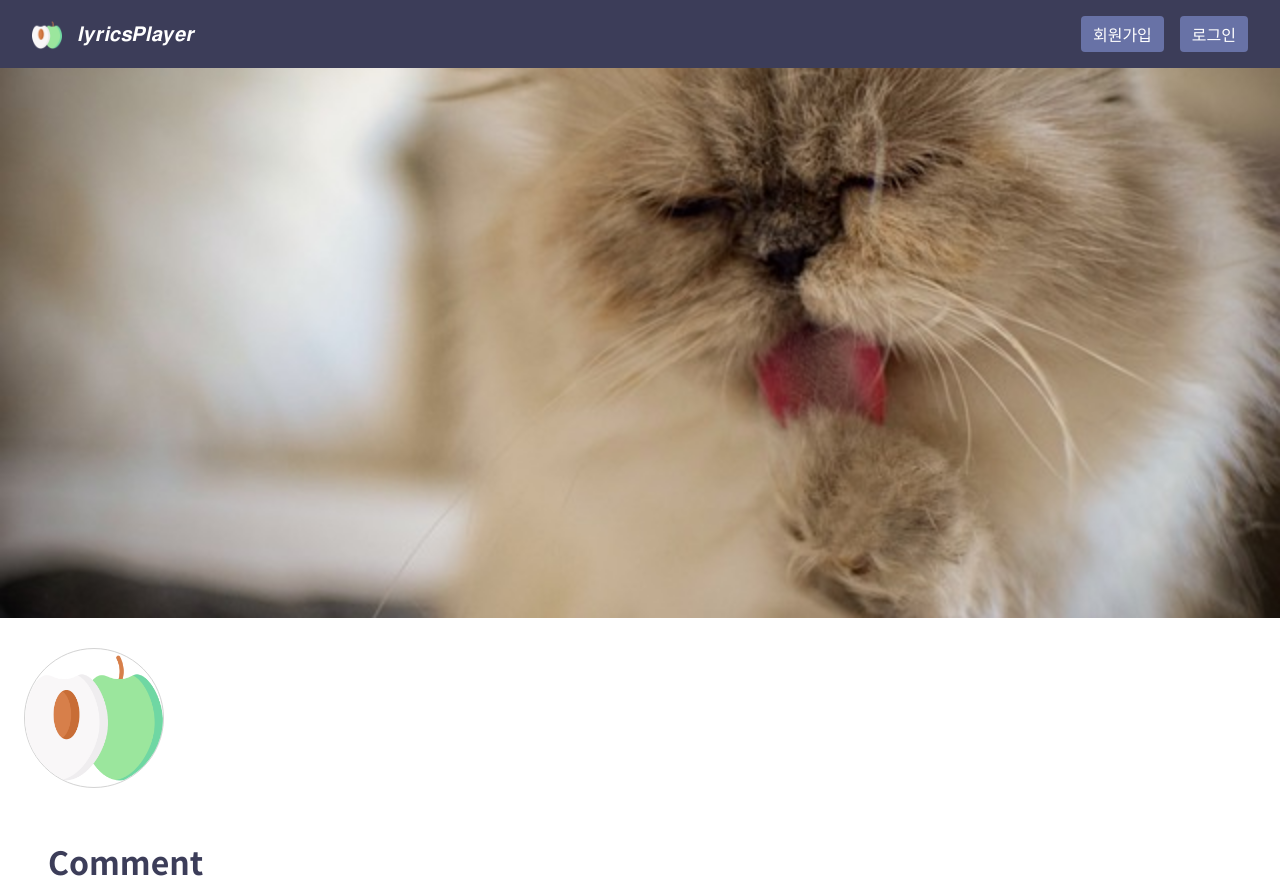
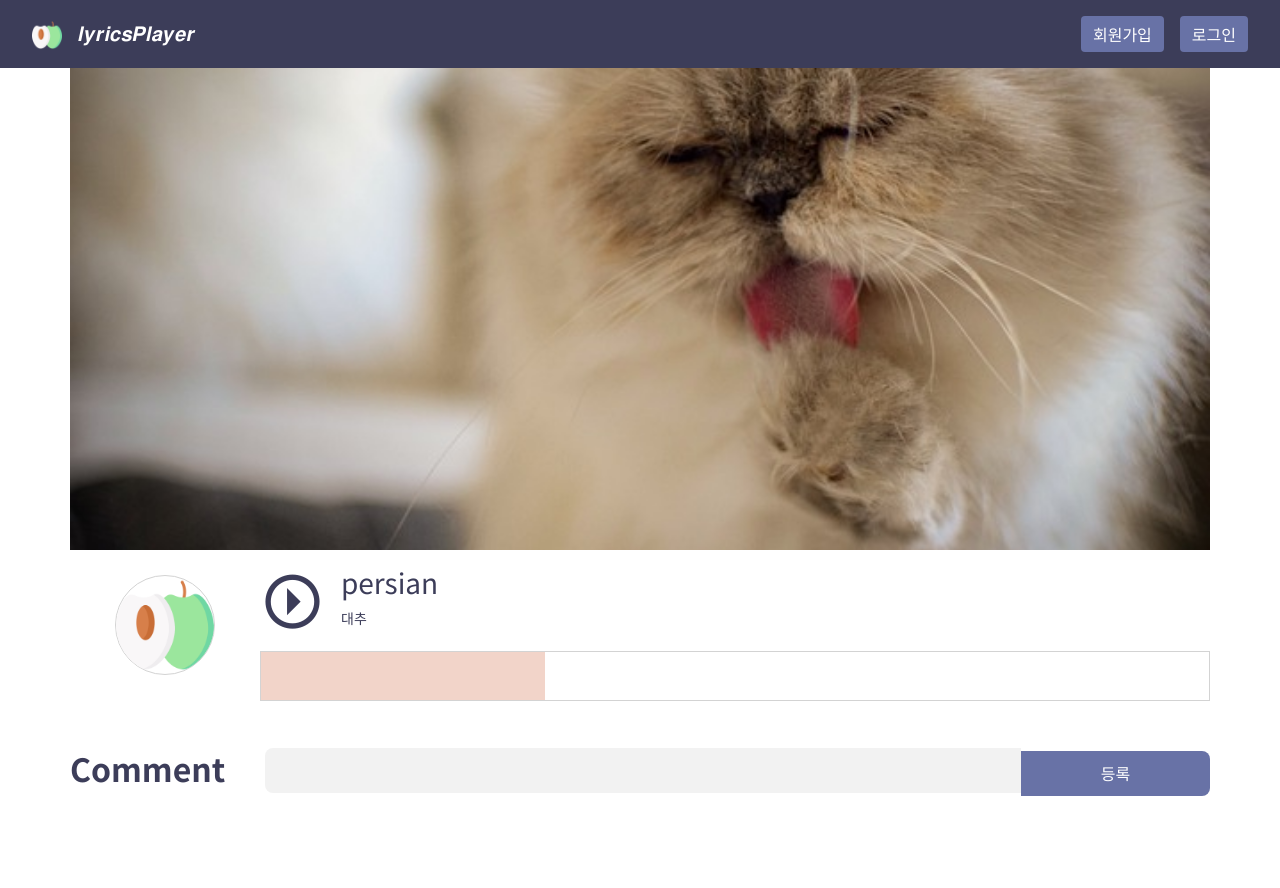
Before and after one commit to dnfwlxo11/lyricsPlayer, a Vue app in the folder client/: page /music/1 in a window 1280 px wide. After the commit the page ends 800 px from the top, so only its background shows below. Built offline with nearby package versions, Linux system fonts and the light colour scheme.

Commit message:
add: music component element add

```diff
--- a/client/src/views/Home.vue
+++ b/client/src/views/Home.vue
@@ -13,7 +13,6 @@
             <div class="d-flex justify-content-center align-items-center mb-5" style="font-size: 20px;text-left;height: 15%;"><span>가장 인기있는 노래들을 들어보세요!</span></div>
             <div class="row m-0 p-0">
                 <div class="col-md-2 mb-5 album" v-for="(item, key) in dummy" :key="key" style="float: left;">
-                    {{item}}{{key}}
                     <div class="thumbnail card mb-1">
                         <img :src="require(`@/assets/dummy/${item}.jpg`)" :alt="`${item}`" style="object-fit: cover;" @click="$router.push({ path: `/music/${key}`})">
                     </div>
@@ -52,6 +51,10 @@
 </script>
 
 <style>
+    .top {
+        position: fixed;
+    }
+
     .search {
         height: 100px;
     }
--- a/client/src/views/music/music.vue
+++ b/client/src/views/music/music.vue
@@ -1,20 +1,29 @@
 <template>
     <div class="music">
         <top></top>
+        <div class="container p-0" style="min-width: 1000px;">
             <div class="profile">
                 <img class="w-100" :src="require(`@/assets/dummy/${dummy[musicId]}.jpg`)" :alt="dummy[musicId]" style="height: 550px; object-fit: cover;">
             </div>
-        <div class="mb-4">
-            <div class="row" style="height: 200px;">
-                <div class="col-2 h-100 d-flex justify-content-center align-items-center">
+            <div class="mb-5">
+                <div class="row m-0 p-0" style="height: 150px;">
+                    <div class="col-2 m-0 p-0 h-100 d-flex justify-content-center align-items-center">
                         <img class="musician-img" src="@/assets/dummy/musician.png" alt="대추">
                     </div>
-                <div class="col-10 h-100 d-flex justify-content-center align-items-center">
 
+                    <div class="col-10 m-0 p-0">
+                        <i class="mr-3 mdi mdi-arrow-right-drop-circle-outline" style="font-size: 65px;float: left;"></i>
+                        <div class="row m-0 p-0 mb-2 mt-3 text-left"><h3 class="m-0 p-0">{{dummy[musicId]}}</h3></div>
+                        <div class="row m-0 p-0 text-left"><small class="m-0 p-0"> 대추</small></div>
+                        <div>
+                            <progress value="30" max="100" style="height: 50px;width: 100%;"></progress>
+                        </div>
                     </div>
                 </div>
             </div>
             <comments></comments>
+        </div>
+
     </div>
 </template>
 
@@ -42,8 +51,23 @@ export default {
 </script>
 
 <style>
+progress {
+    border-radius: 0;
+    color: #3C3D59;
+    border: 1px solid lightgrey;
+}
+
+progress::-webkit-progress-value {
+    background-color: #F2D4C9;
+}
+
+progress::-webkit-progress-bar {
+    background-color: white;
+}
+
 .musician-img {
-    height: 70%;
+    height: 100px;
+    width: 100px;
     border-radius: 70%;
     border: 0.1rem lightgrey solid;
 }
--- a/client/src/views/music/vues/comments.vue
+++ b/client/src/views/music/vues/comments.vue
@@ -1,7 +1,13 @@
 <template>
     <div class="comments">
-        <div class="pl-5 text-left">
-            <h2><strong>Comment</strong></h2>
+        <div class="text-left">
+            <div class="row h-100 d-flex justify-content-center align-items-center">
+                <div class="col-2"><h2><strong>Comment</strong></h2></div>
+                <div class="col-10">
+                    <input class="pl-3 comment-input" type="text" style="width: 80%;height: 45px;">
+                    <button class="btn comment-btn" style="width: 20%;height: 45px;">등록</button>
+                </div>
+            </div>
         </div>
     </div>
 </template>
@@ -13,6 +19,11 @@ export default {
 </script>
 
 <style>
+.comment-input {
+    border-radius: 0.5rem 0 0 0.5rem;
+}
 
-
+.comment-btn {
+    border-radius: 0 0.5rem 0.5rem 0;
+}
 </style>
```
Lines whose indentation alone changed are shown as unchanged.
